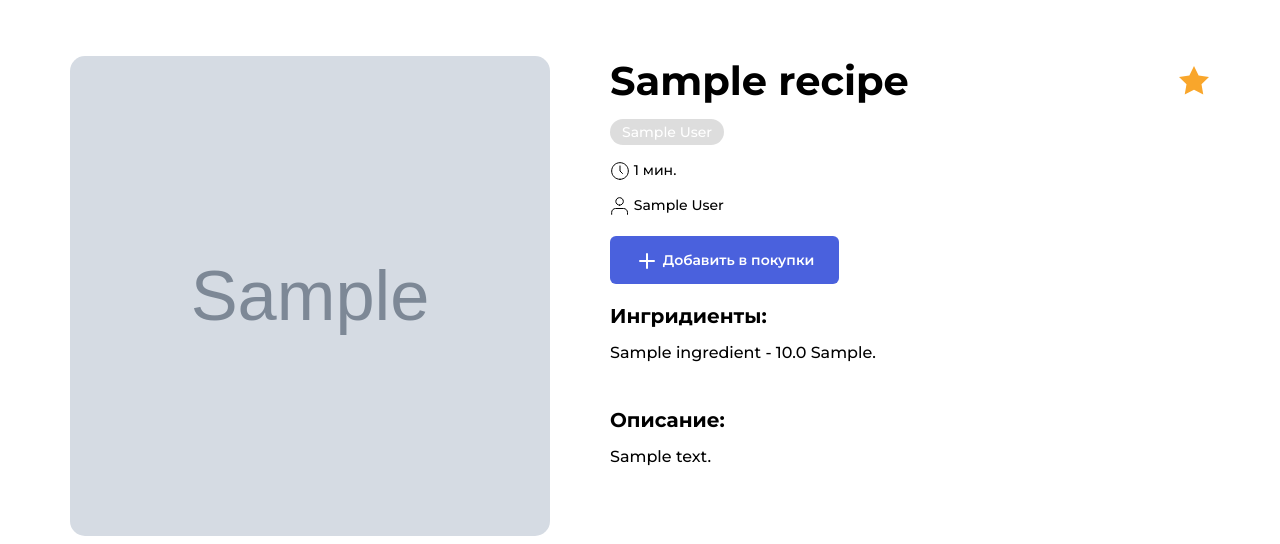
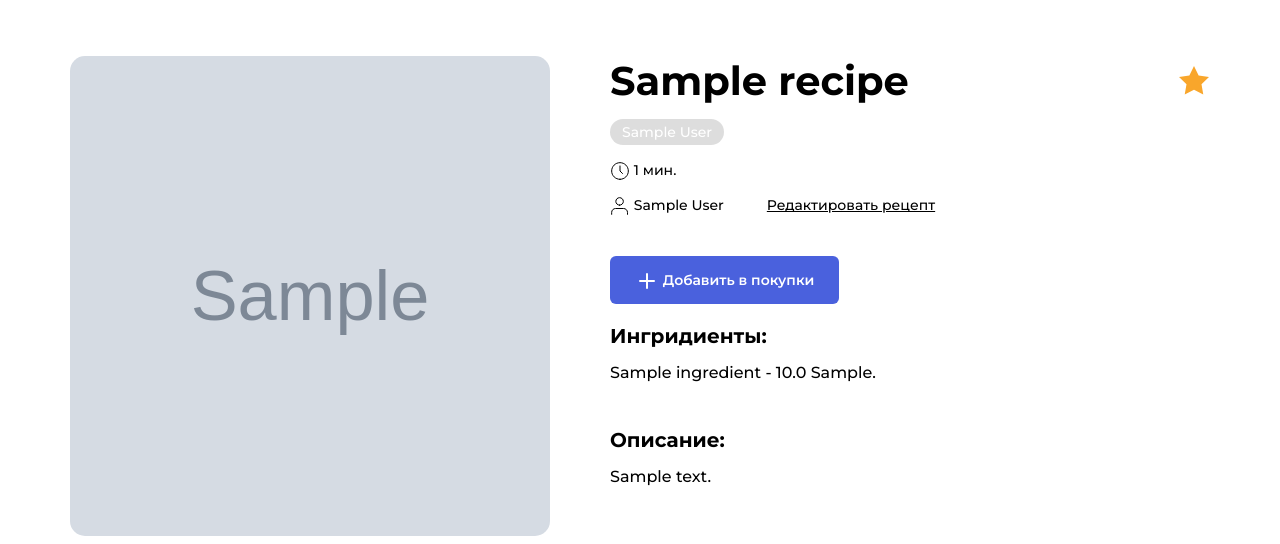
Before and after one commit to VladimirDip/FoodGramm, a Django app: a page that uses foodgramm/templates/base.html in a window 1280 px wide. Shown: the part 154-698 px from the top of the page. Run offline with Django 3.2, Linux system fonts and the light colour scheme; a user stored in the database is signed in; tables that the repository leaves empty hold one stand-in row (values such as "Sample post"); grey boxes marked "Sample" are stand-in pictures; some libraries are stand-ins or nearby versions.

Commit message:
added update recipe function

```diff
--- a/foodgramm/foodgramm_base/urls.py
+++ b/foodgramm/foodgramm_base/urls.py
@@ -3,10 +3,6 @@ from django.contrib import admin
 from django.urls import path, include
 
 from foodgramm_base import settings
-
-
-
-
 
 urlpatterns = [
     path('admin/', admin.site.urls),
--- a/foodgramm/recipes/models.py
+++ b/foodgramm/recipes/models.py
@@ -1,3 +1,4 @@
+from autoslug.settings import slugify
 from django.db import models
 from django.contrib.auth import get_user_model
 from django.core.validators import MinValueValidator
@@ -65,6 +66,10 @@ class Recipe(models.Model):
     def get_unicode_words(self):
         return unidecode(self.title)
 
+    def save(self, *args, **kwargs):
+        self.slug = slugify(self.title)
+        super().save(*args, **kwargs)
+
 
 class RecipeIngredient(models.Model):
     ingredient = models.ForeignKey(Ingredient, on_delete=models.CASCADE)
--- a/foodgramm/recipes/templates/formRecipe.html
+++ b/foodgramm/recipes/templates/formRecipe.html
@@ -73,9 +73,9 @@
                         <input type="number" id="cantidad" class="form__input" min="0">
                         <label for="cantidad" class="form__label" id="cantidadVal">шт.</label>
                     </div>
-                    <div class="form__field-group-ingredientes-container">
+                    <div class="form__field-group-ingredientes-container" что>
                         {% for i in recipe.ingredients_amounts.all %}
-                            <div>{{ forloop.counter }}</div>
+
                             <div class="form__field-item-ingredient" id="ing_{{ forloop.counter }}">
                             <span> {{ i.ingredient.title }} {{ i.quantity }}{{ i.ingredient.dimension }}</span>
                             <span class="form__field-item-delete"></span>
@@ -124,7 +124,7 @@
                 </div>
 
                 <div class="form__footer">
-                    <button class="button button_style_blue">Создать рецепт</button>
+                    <button class="button button_style_blue">{{ button }}</button>
                 </div>
 
         </form>
--- a/foodgramm/recipes/templates/singlePageNotAuth.html
+++ b/foodgramm/recipes/templates/singlePageNotAuth.html
@@ -39,9 +39,17 @@
                     <p class="single-card__text"><span class="icon-time"></span>
                         {{ recipes.cooking_time }} мин.
                     </p>
-                    <p class="single-card__text"><span class="icon-user"></span>
+
+                <ul class="single-card__items">
+                    <li class="single-card__item"><p class="single-card__text"><span class="icon-user"></span>
                         {{ recipes.author|get_full_name_or_username }}
                     </p>
+                    {% if recipes.author == request.user %}
+                        <li class="single-card__item"><a style="margin-left: 2.5em" href="{% url 'recipe_edit_view' slug=recipes.slug %}" class="single-card__text">Редактировать
+                            рецепт</a></li>
+                    {% endif %}
+                </ul>
+
                 </div>
                 <ul class="single-card__items">
                     <li class="single-card__item">
@@ -84,11 +92,11 @@
 
     <script src="{% static 'js/api/Api.js' %}"></script>
     {% if user.is_authenticated %}
-    <script src="{% static 'js/components/Favorites.js' %}"></script>
-    <script src="{% static 'js/components/Subscribe.js' %}"></script>
-    <script src="{% static 'js/singlePage.js' %}"></script>
+        <script src="{% static 'js/components/Favorites.js' %}"></script>
+        <script src="{% static 'js/components/Subscribe.js' %}"></script>
+        <script src="{% static 'js/singlePage.js' %}"></script>
     {% else %}
-    <script src="{% static 'js/singlePageNotAuth.js' %}"></script>
+        <script src="{% static 'js/singlePageNotAuth.js' %}"></script>
     {% endif %}
     </body>
 {% endblock %}
--- a/foodgramm/recipes/urls.py
+++ b/foodgramm/recipes/urls.py
@@ -1,5 +1,5 @@
 from django.urls import path, include
-from .views import IndexListView, RecipeDetailView, FavoritesListView, RecipeCreateView
+from .views import IndexListView, RecipeDetailView, FavoritesListView, RecipeCreateView, RecipeUpdateView
 
 urlpatterns = [
     path('', IndexListView.as_view(), name='index'),
@@ -7,5 +7,8 @@ urlpatterns = [
     path('detail/<slug:slug>/',
          RecipeDetailView.as_view(),
          name='recipe_view_slug'),
+    path('detail/<slug:slug>/edit',
+         RecipeUpdateView.as_view(),
+         name='recipe_edit_view'),
     path('favorites/', FavoritesListView.as_view(), name='favorites')
 ]
--- a/foodgramm/recipes/views.py
+++ b/foodgramm/recipes/views.py
@@ -1,6 +1,6 @@
 from django.shortcuts import redirect, get_object_or_404, render
 from django.urls import reverse_lazy
-from django.views.generic import ListView, DetailView, CreateView
+from django.views.generic import ListView, DetailView, CreateView, UpdateView
 
 from api.models import Favorites
 from .logic import get_request_tags, save_recipe, edit_recipe
@@ -52,6 +52,30 @@ class RecipeCreateView(CreateView):
     def get_success_url(self, *args, **kwargs):
         return reverse_lazy('recipe_view_slug', kwargs={'slug': self.object.slug})
 
+    def get_context_data(self, **kwargs):
+        context = super().get_context_data(**kwargs)
+        context['button'] = 'Создать рецепт'
+        return context
+
+
+class RecipeUpdateView(UpdateView):
+    model = Recipe
+    template_name = 'formRecipe.html'
+    form_class = RecipeForm
+
+    def form_valid(self, form):
+        recipe_saved = edit_recipe(self.request, form, instance=form.instance)
+        return super(RecipeUpdateView, self).form_valid(form)
+
+    def get_success_url(self, *args, **kwargs):
+        return reverse_lazy('recipe_view_slug', kwargs={'slug': self.object.slug})
+
+    def get_context_data(self, **kwargs):
+        context = super().get_context_data(**kwargs)
+        context['button'] = 'Обновить рецепт'
+        return context
+
+
 #will need delet later
 # def recipe_new(request):
 #     if request.method == 'POST':
--- a/foodgramm/templates/base.html
+++ b/foodgramm/templates/base.html
@@ -1,4 +1,3 @@
-
 <!doctype html>
 <html lang="en">
 <head>
```
Also changed, not shown: foodgramm/recipes/templates/include/recipe_card_full.html (+4 -3 lines).
